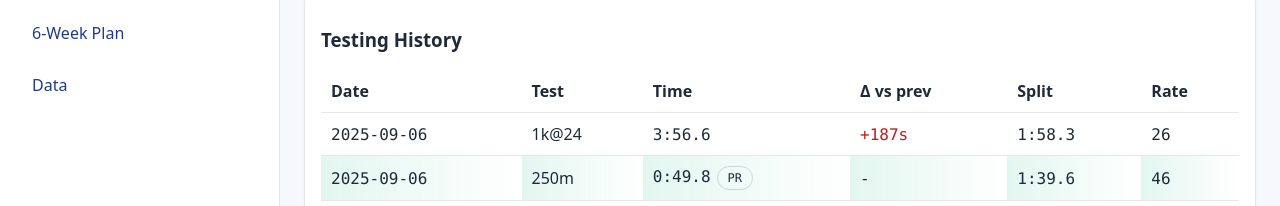
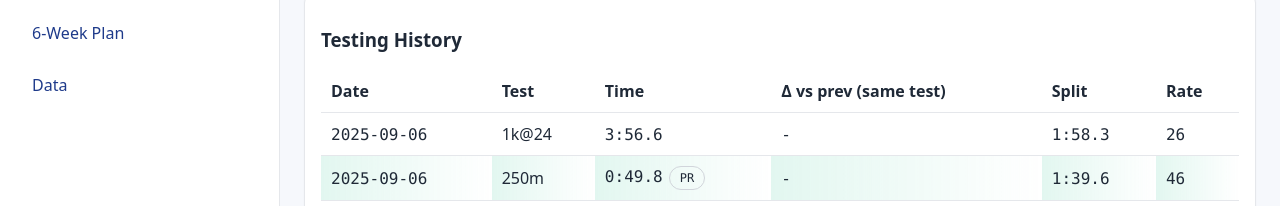
Before and after one commit to mk6488/season-diary-web-starter, a React (Vite) app: page /athlete/aidan in a window 1280 px wide. Shown: the part 211-417 px from the top of the page. Built offline with nearby package versions, Linux system fonts and the light colour scheme; no server answers; the database is empty.

Commit message:
Clarify Athlete delta: compare vs previous of same test type; update column label

```diff
--- a/src/routes/Athlete.jsx
+++ b/src/routes/Athlete.jsx
@@ -19,10 +19,11 @@ export default function Athlete(){
         <h3>Testing History</h3>
         <div className="table-wrap">
           <table className="table">
-            <thead><tr><th>Date</th><th>Test</th><th>Time</th><th>Δ vs prev</th><th>Split</th><th>Rate</th></tr></thead>
+            <thead><tr><th>Date</th><th>Test</th><th>Time</th><th>Δ vs prev (same test)</th><th>Split</th><th>Rate</th></tr></thead>
             <tbody>
               {a.tests.map((t,i)=>{
-                const prev = a.tests[i+1];
+                // find previous entry of the same test type for this athlete
+                const prev = a.tests.slice(i+1).find(x => x.type === t.type);
                 const currSec = parseTimeToSeconds(t.time);
                 const prevSec = parseTimeToSeconds(prev?.time);
                 const delta = Number.isFinite(currSec) && Number.isFinite(prevSec) ? currSec - prevSec : NaN;
```
